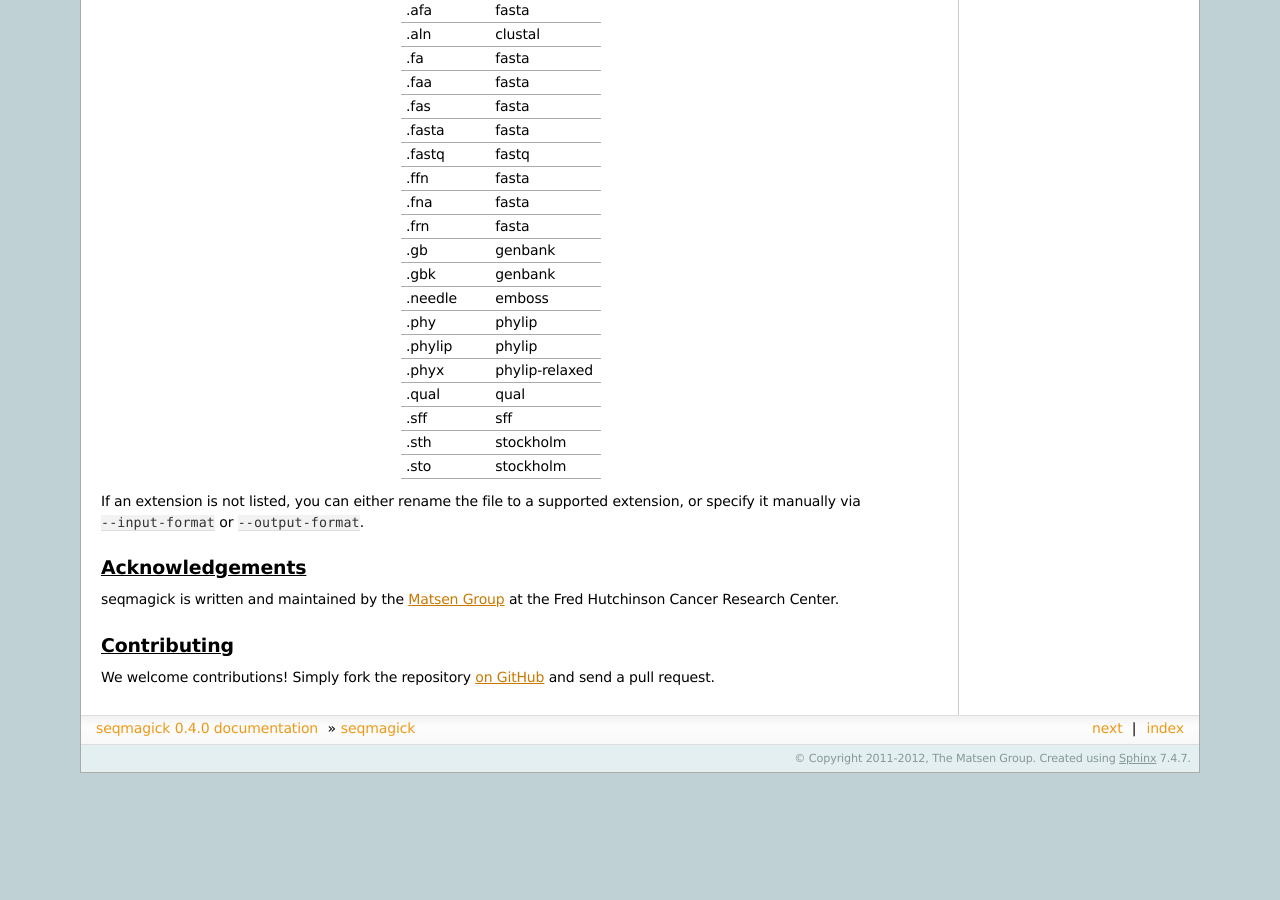
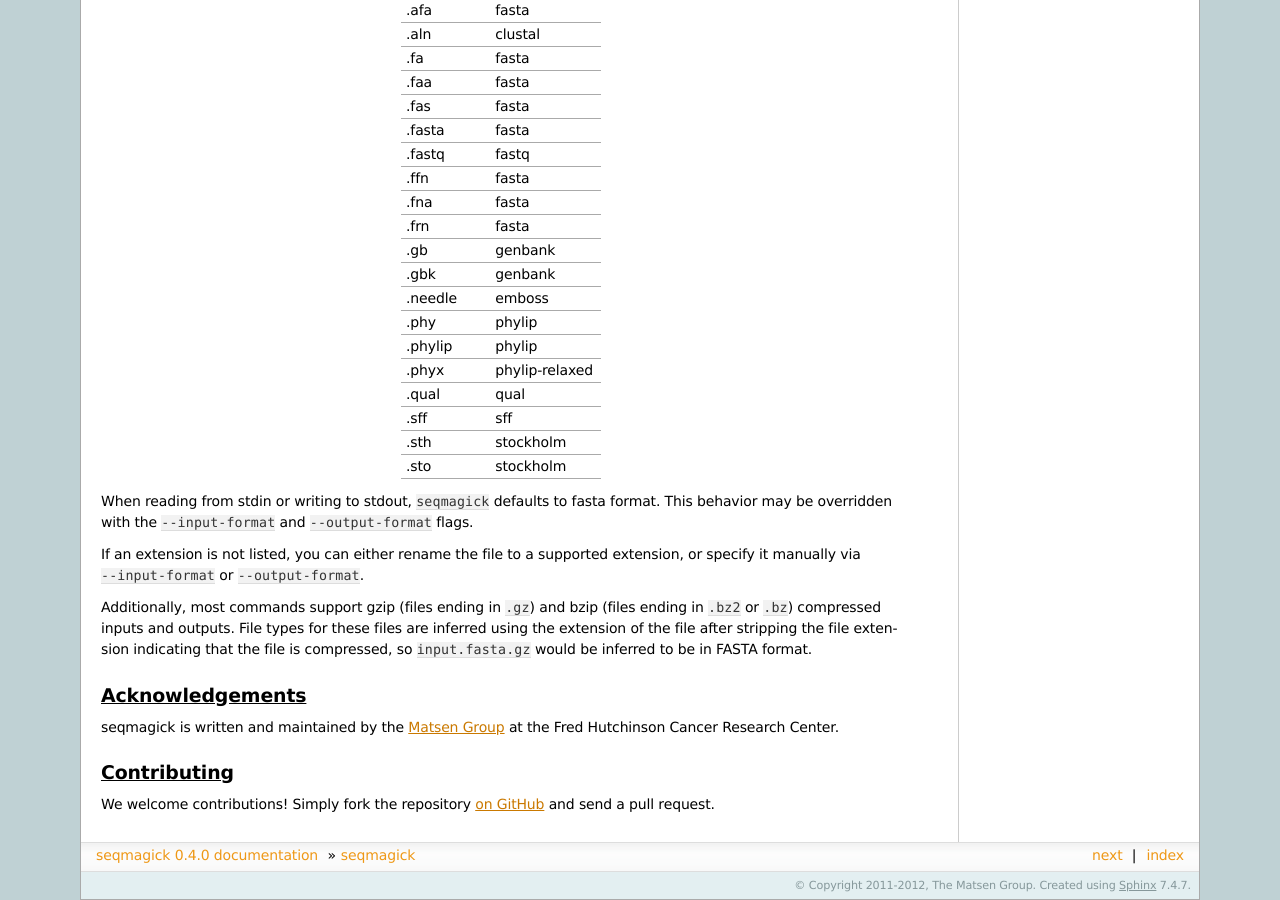
Before and after one commit to fhcrc/seqmagick, a Sphinx documentation site: the page built from docs/index.rst, in a window 1280 px wide and 900 px high, scrolled down 1259 px. Built offline with Sphinx 7.4.7, drawn with Linux system fonts in a browser that asks for light colours; before the commit the page ends 2032 px from its top, so only the background shows below that.

Commit message:
Document support for compressed files; fasta default

```diff
--- a/docs/index.rst
+++ b/docs/index.rst
@@ -84,8 +84,18 @@ extensions are:
 
 .. include:: extensions.rst
 
+When reading from stdin or writing to stdout, ``seqmagick`` defaults to fasta
+format.  This behavior may be overridden with the ``--input-format`` and
+``--output-format`` flags.
+
 If an extension is not listed, you can either rename the file to a supported
 extension, or specify it manually via ``--input-format`` or ``--output-format``.
+
+Additionally, most commands support gzip (files ending in ``.gz``) and bzip
+(files ending in ``.bz2`` or ``.bz``) compressed inputs and outputs. File types
+for these files are inferred using the extension of the file after stripping
+the file extension indicating that the file is compressed, so
+``input.fasta.gz`` would be inferred to be in FASTA format.
 
 Acknowledgements
 ================
```
